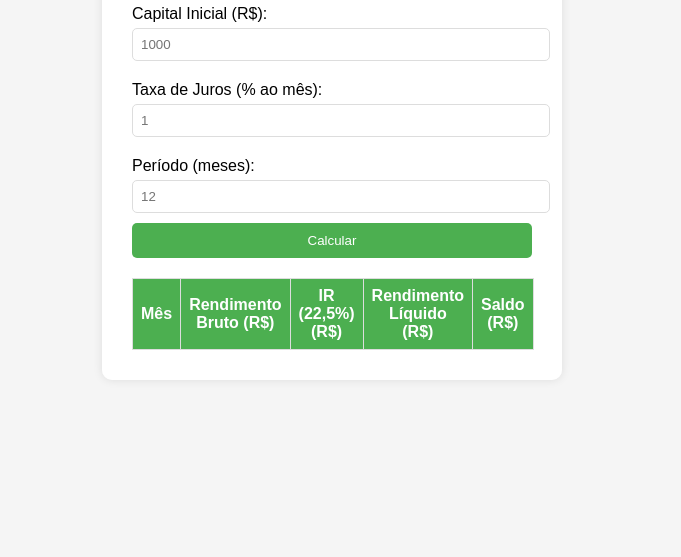
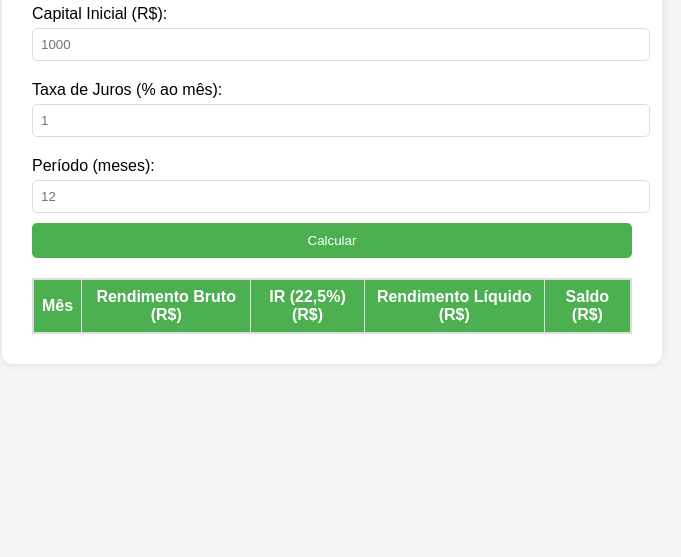
Before and after one commit to jpmoreiradev/calculadora-investimentos, a plain HTML site: page src/index.html in a window 1280 px wide. Shown: the part 259-816 px from the top of the page, without its empty margins (308-989 px from the left). Drawn offline with Linux system fonts and the light colour scheme.

Commit message:
fix-roll

```diff
--- a/src/index.html
+++ b/src/index.html
@@ -23,6 +23,7 @@
 
     <h2 id="resultado"></h2>
 
+    <div class="tabela-container">
       <table id="detalhes">
         <thead>
           <tr>
@@ -38,6 +39,7 @@
         </tbody>
       </table>
     </div>
+  </div>
 
   <script src="script.js"></script>
 </body>
--- a/src/style.css
+++ b/src/style.css
@@ -4,7 +4,8 @@ body {
   display: flex;
   justify-content: center;
   align-items: center;
-  height: 100vh;
+  min-height: 100vh;
+  margin: 0;
 }
 
 .container {
@@ -12,8 +13,7 @@ body {
   padding: 30px;
   border-radius: 10px;
   box-shadow: 0 0 10px rgba(0,0,0,0.1);
-  width: 400px;
-  overflow-x: auto;
+  width: 600px;
 }
 
 h1 {
@@ -54,10 +54,16 @@ button:hover {
   color: #333;
 }
 
+.tabela-container {
+  max-height: 600px;
+  overflow-y: auto;
+  margin-top: 20px;
+  border: 1px solid #ddd;
+}
+
 table {
   width: 100%;
   border-collapse: collapse;
-  margin-top: 20px;
 }
 
 th, td {
```
Lines whose indentation alone changed are shown as unchanged.
